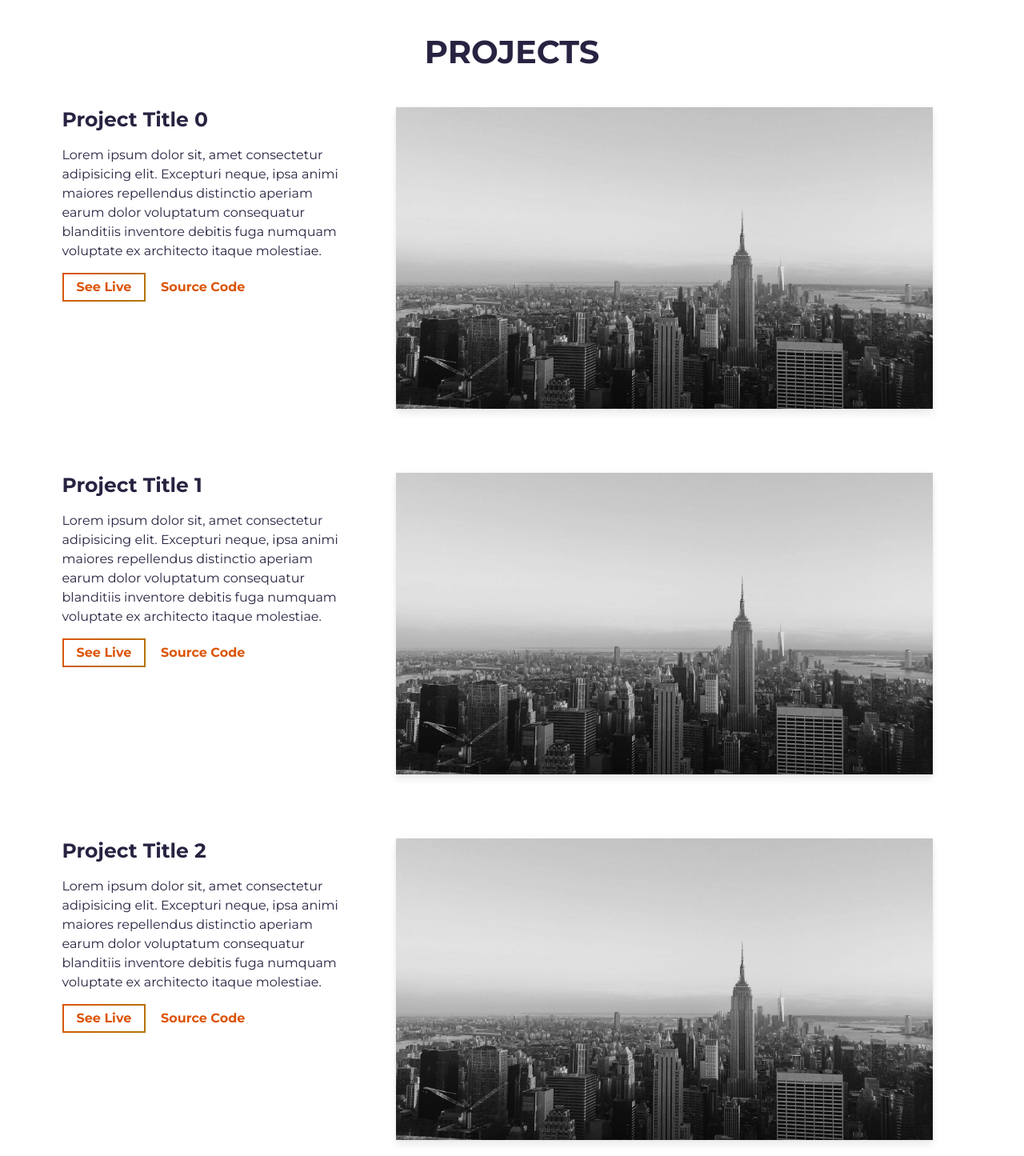
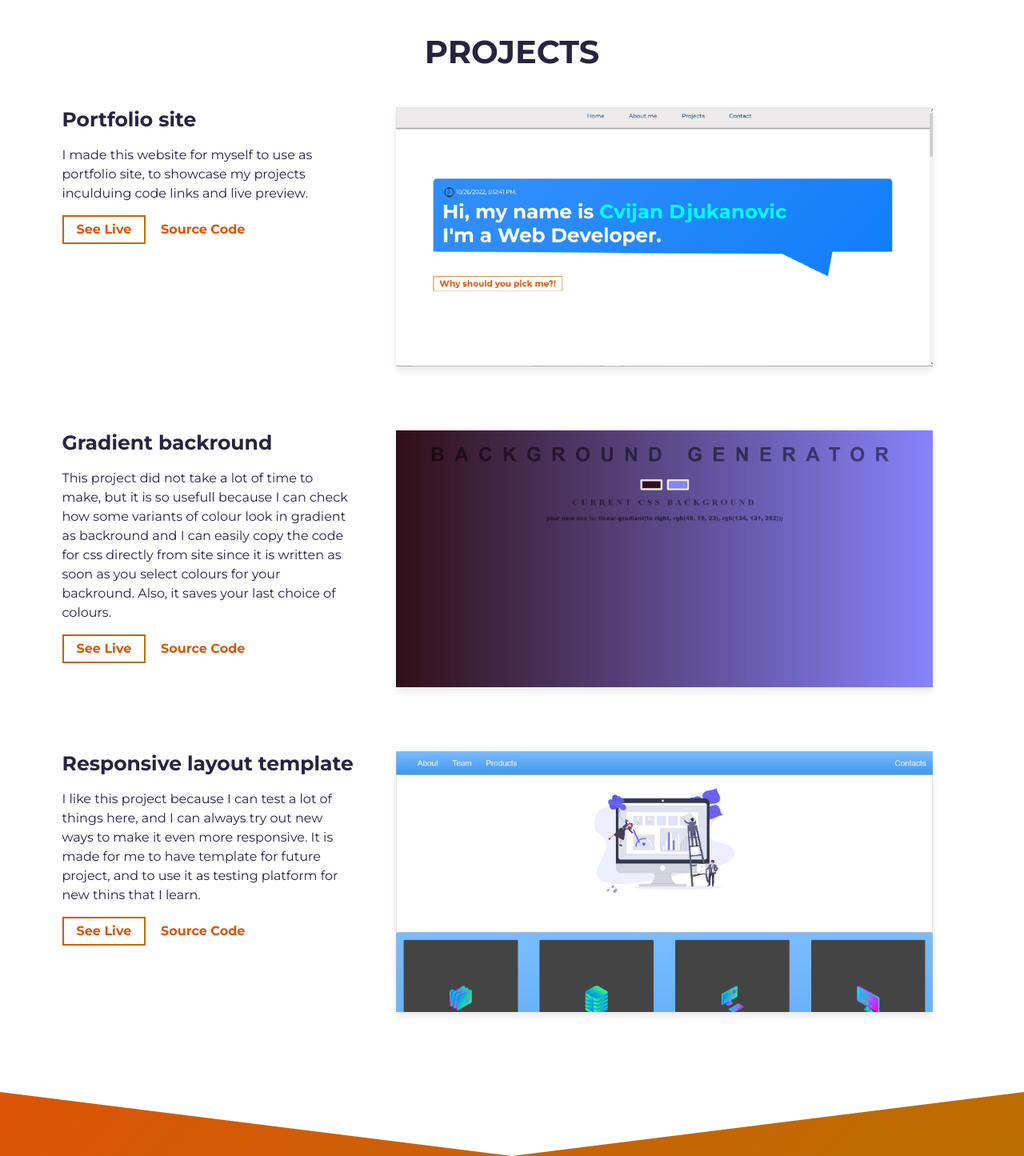
Before and after one commit to cvijandj/portfolio, a website built with Parcel: page src/index.html in a window 1280 px wide. Shown: the part 1480-2925 px from the top of the page at 80% size. Built offline with nearby package versions, Linux system fonts and the light colour scheme.

Commit message:
added my projects

```diff
--- a/src/index.html
+++ b/src/index.html
@@ -120,21 +120,18 @@
           <div class="row">
             <div class="col-lg-4 col-sm-12">
               <div class="project-wrapper__text load-hidden">
-                <h3 class="project-wrapper__text-title">Project Title 0</h3>
+                <h3 class="project-wrapper__text-title">Portfolio site</h3>
                 <div>
                   <p class="mb-4">
-                    Lorem ipsum dolor sit, amet consectetur adipisicing elit.
-                    Excepturi neque, ipsa animi maiores repellendus distinctio
-                    aperiam earum dolor voluptatum consequatur blanditiis
-                    inventore debitis fuga numquam voluptate ex architecto
-                    itaque molestiae.
+                   I made this website for myself to use as portfolio site,
+                   to showcase my projects inculduing code links and live preview.
                   </p>
                 </div>
                 <a
                   rel="noreferrer"
                   target="_blank"
                   class="cta-btn cta-btn--hero"
-                  href="#!"
+                  href="https://cvijansportfolio.netlify.app/"
                 >
                   See Live
                 </a>
@@ -142,7 +139,7 @@
                   rel="noreferrer"
                   target="_blank"
                   class="cta-btn text-color-main"
-                  href="#!"
+                  href="https://github.com/cvijandj/portfolio"
                 >
                   Source Code
                 </a>
@@ -150,7 +147,7 @@
             </div>
             <div class="col-lg-8 col-sm-12">
               <div class="project-wrapper__image load-hidden">
-                <a rel="noreferrer" href="#!" target="_blank">
+                <a rel="noreferrer" href="https://cvijansportfolio.netlify.app/" target="_blank">
                   <div
                     data-tilt
                     data-tilt-max="4"
@@ -161,7 +158,7 @@
                     <img
                       alt="Project Image"
                       class="img-fluid"
-                      src="assets/project.jpg"
+                      src="assets/project1.png"
                     />
                   </div>
                 </a>
@@ -174,21 +171,22 @@
           <div class="row">
             <div class="col-lg-4 col-sm-12">
               <div class="project-wrapper__text load-hidden">
-                <h3 class="project-wrapper__text-title">Project Title 1</h3>
+                <h3 class="project-wrapper__text-title">Gradient backround</h3>
                 <div>
                   <p class="mb-4">
-                    Lorem ipsum dolor sit, amet consectetur adipisicing elit.
-                    Excepturi neque, ipsa animi maiores repellendus distinctio
-                    aperiam earum dolor voluptatum consequatur blanditiis
-                    inventore debitis fuga numquam voluptate ex architecto
-                    itaque molestiae.
+                    This project did not take a lot of time to make, but it is
+                    so usefull because I can check how some variants of colour
+                    look in gradient as backround and I can easily copy the code
+                    for css directly from site since it is written as soon as you
+                    select colours for your backround. Also, it saves your last
+                    choice of colours.
                   </p>
                 </div>
                 <a
                   rel="noreferrer"
                   target="_blank"
                   class="cta-btn cta-btn--hero"
-                  href="#!"
+                  href="https://cvijandj.github.io/GradientBackround.github.io/"
                 >
                   See Live
                 </a>
@@ -196,7 +194,7 @@
                   rel="noreferrer"
                   target="_blank"
                   class="cta-btn text-color-main"
-                  href="#!"
+                  href="https://github.com/cvijandj/GradientBackround.github.io"
                 >
                   Source Code
                 </a>
@@ -204,7 +202,7 @@
             </div>
             <div class="col-lg-8 col-sm-12">
               <div class="project-wrapper__image load-hidden">
-                <a rel="noreferrer" href="#!" target="_blank">
+                <a rel="noreferrer" href="https://cvijandj.github.io/GradientBackround.github.io" target="_blank">
                   <div
                     data-tilt
                     data-tilt-max="4"
@@ -215,7 +213,7 @@
                     <img
                       alt="Project Image"
                       class="img-fluid"
-                      src="assets/project.jpg"
+                      src="assets/project2.png"
                     />
                   </div>
                 </a>
@@ -228,21 +226,20 @@
           <div class="row">
             <div class="col-lg-4 col-sm-12">
               <div class="project-wrapper__text load-hidden">
-                <h3 class="project-wrapper__text-title">Project Title 2</h3>
+                <h3 class="project-wrapper__text-title">Responsive layout template</h3>
                 <div>
                   <p class="mb-4">
-                    Lorem ipsum dolor sit, amet consectetur adipisicing elit.
-                    Excepturi neque, ipsa animi maiores repellendus distinctio
-                    aperiam earum dolor voluptatum consequatur blanditiis
-                    inventore debitis fuga numquam voluptate ex architecto
-                    itaque molestiae.
+                    I like this project because I can test a lot of things here,
+                    and I can always try out new ways to make it even more responsive.
+                    It is made for me to have template for future project, and to use
+                    it as testing platform for new thins that I learn.
                   </p>
                 </div>
                 <a
                   rel="noreferrer"
                   target="_blank"
                   class="cta-btn cta-btn--hero"
-                  href="#!"
+                  href="https://cvijandj.github.io/responsivetemplate/"
                 >
                   See Live
                 </a>
@@ -250,7 +247,7 @@
                   rel="noreferrer"
                   target="_blank"
                   class="cta-btn text-color-main"
-                  href="#!"
+                  href="https://github.com/cvijandj/responsivetemplate"
                 >
                   Source Code
                 </a>
@@ -258,7 +255,7 @@
             </div>
             <div class="col-lg-8 col-sm-12">
               <div class="project-wrapper__image load-hidden">
-                <a rel="noreferrer" href="#!" target="_blank">
+                <a rel="noreferrer" href="https://cvijandj.github.io/responsivetemplate/" target="_blank">
                   <div
                     data-tilt
                     data-tilt-max="4"
@@ -269,7 +266,7 @@
                     <img
                       alt="Project Image"
                       class="img-fluid"
-                      src="assets/project.jpg"
+                      src="assets/project3.png"
                     />
                   </div>
                 </a>
```
Also changed, not shown: src/assets/project.jpg (deleted), src/assets/project1.png (added), src/assets/project12.png (added), src/assets/project2.png (added), src/assets/project3.png (added), src/assets/project32.png (added).
